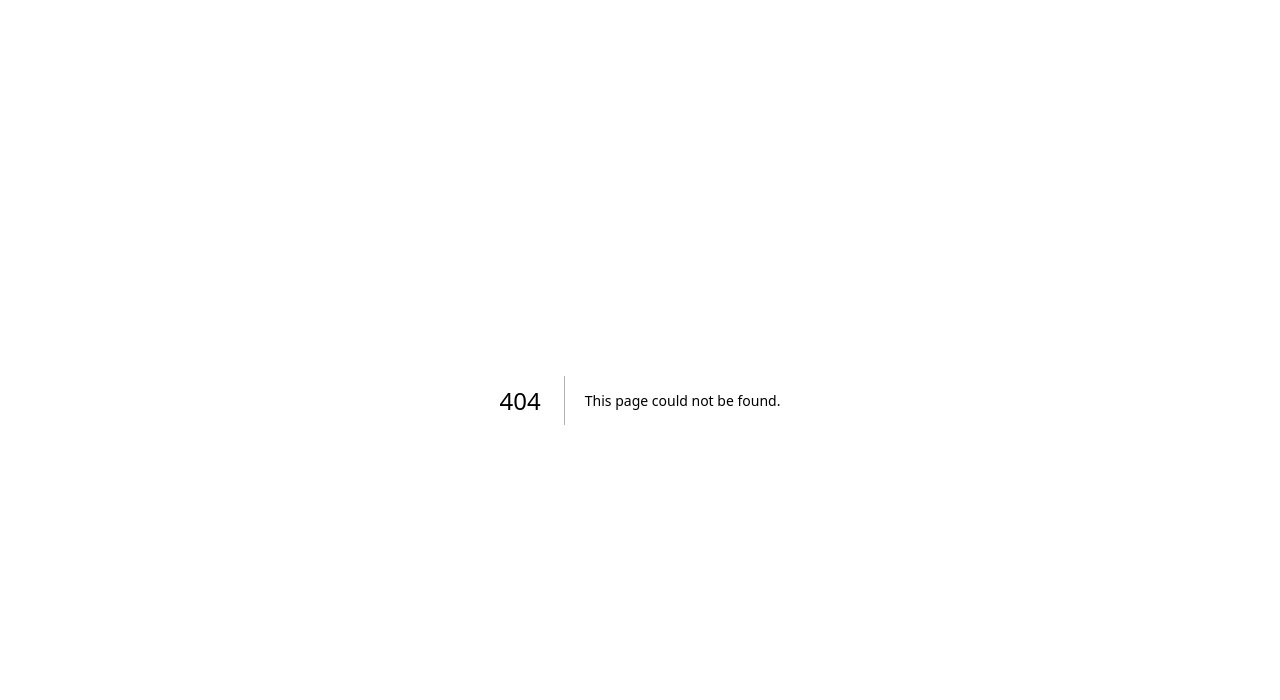
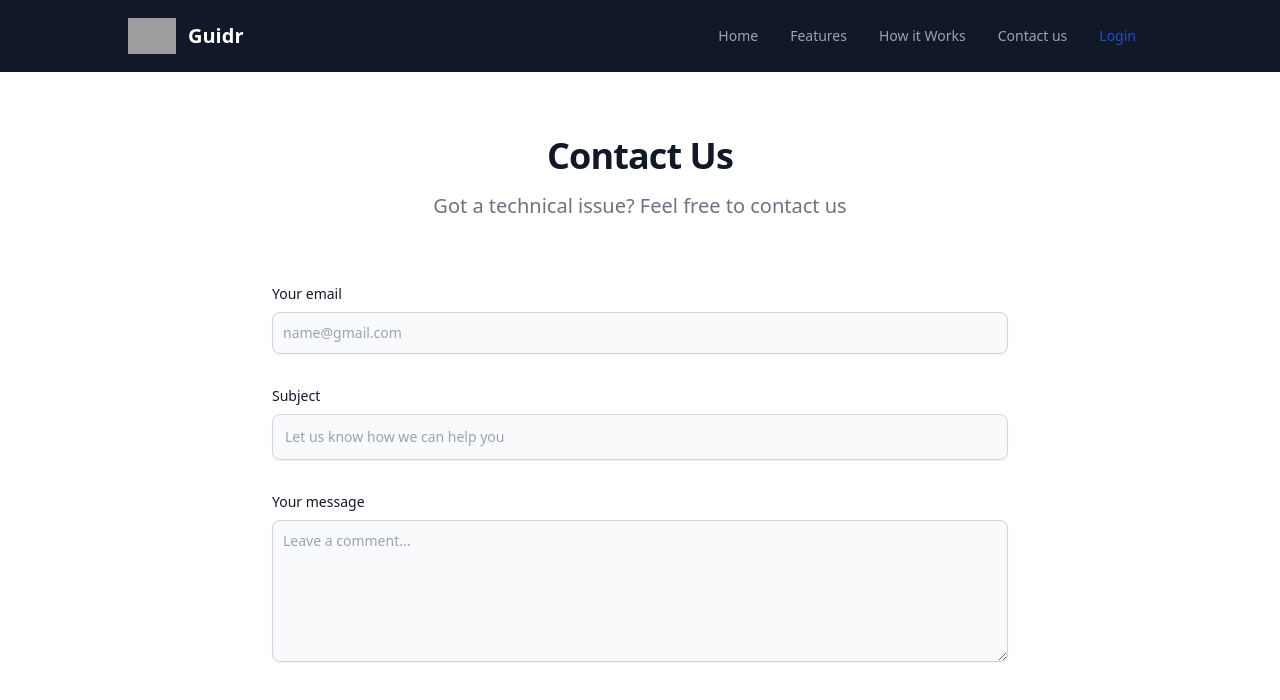
Before and after one commit to xobe19/Guidr, a Next.js app: page /contact in a window 1280 px wide. Before the commit this address had no page. Shown: the top 700 px of the page. Built offline with nearby package versions, Linux system fonts and the light colour scheme; no server answers; grey boxes are pictures that could not be loaded.

Commit message:
Added contact us page

```diff
--- a/components/Navbar.tsx
+++ b/components/Navbar.tsx
@@ -7,6 +7,7 @@
     { title: "Home", url: "/" },
     { title: "Features", url: "/#features" },
     { title: "How it Works", url: "/#how-it-works" },
+    { title: "Contact us ", url: "/contact" },
   ];
 
   return (
--- /dev/null
+++ b/pages/contact.js
@@ -0,0 +1,74 @@
+import React from "react";
+import Navbar from "../components/Navbar";
+const contact = () => {
+  return (
+    <div>
+      <Navbar />
+      <section className="bg-white dark:bg-gray-900">
+        <div className="py-8 lg:py-16 px-4 mx-auto max-w-screen-md">
+          <h2 className="mb-4 text-4xl tracking-tight font-extrabold text-center text-gray-900 dark:text-white">
+            Contact Us
+          </h2>
+          <p className="mb-8 lg:mb-16 font-light text-center text-gray-500 dark:text-gray-400 sm:text-xl">
+            Got a technical issue? Feel free to contact us
+          </p>
+          <form action="#" className="space-y-8">
+            <div>
+              <label
+                htmlFor="email"
+                className="block mb-2 text-sm font-medium text-gray-900 dark:text-gray-300"
+              >
+                Your email
+              </label>
+              <input
+                type="email"
+                id="email"
+                className="shadow-sm bg-gray-50 border border-gray-300 text-gray-900 text-sm rounded-lg focus:ring-primary-500 focus:border-primary-500 block w-full p-2.5 dark:bg-gray-700 dark:border-gray-600 dark:placeholder-gray-400 dark:text-white dark:focus:ring-primary-500 dark:focus:border-primary-500 dark:shadow-sm-light"
+                placeholder="name@gmail.com"
+                required=""
+              />
+            </div>
+            <div>
+              <label
+                htmlFor="subject"
+                className="block mb-2 text-sm font-medium text-gray-900 dark:text-gray-300"
+              >
+                Subject
+              </label>
+              <input
+                type="text"
+                id="subject"
+                className="block p-3 w-full text-sm text-gray-900 bg-gray-50 rounded-lg border border-gray-300 shadow-sm focus:ring-primary-500 focus:border-primary-500 dark:bg-gray-700 dark:border-gray-600 dark:placeholder-gray-400 dark:text-white dark:focus:ring-primary-500 dark:focus:border-primary-500 dark:shadow-sm-light"
+                placeholder="Let us know how we can help you"
+                required=""
+              />
+            </div>
+            <div className="sm:col-span-2">
+              <label
+                htmlFor="message"
+                className="block mb-2 text-sm font-medium text-gray-900 dark:text-gray-400"
+              >
+                Your message
+              </label>
+              <textarea
+                id="message"
+                rows={6}
+                className="block p-2.5 w-full text-sm text-gray-900 bg-gray-50 rounded-lg shadow-sm border border-gray-300 focus:ring-primary-500 focus:border-primary-500 dark:bg-gray-700 dark:border-gray-600 dark:placeholder-gray-400 dark:text-white dark:focus:ring-primary-500 dark:focus:border-primary-500"
+                placeholder="Leave a comment..."
+                defaultValue={""}
+              />
+            </div>
+            <button
+              type="submit"
+              className="py-3 px-5 text-sm font-medium text-center text-white rounded-lg bg-primary-700 sm:w-fit hover:bg-primary-800 focus:ring-4 focus:outline-none focus:ring-primary-300 dark:bg-primary-600 dark:hover:bg-primary-700 dark:focus:ring-primary-800"
+            >
+              Send message
+            </button>
+          </form>
+        </div>
+      </section>
+    </div>
+  );
+};
+
+export default contact;
```
